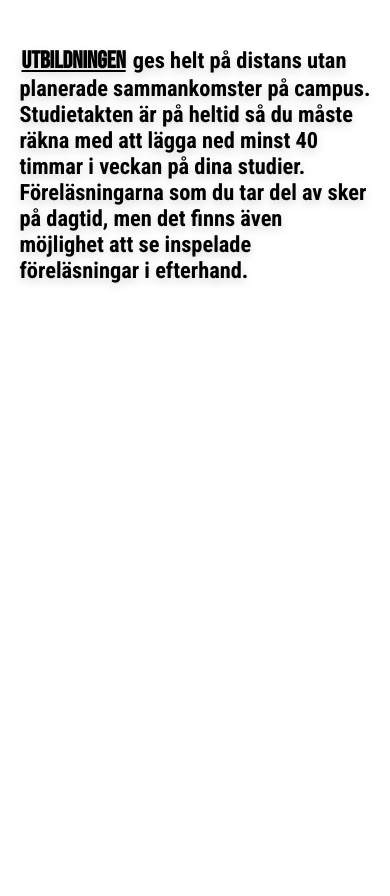
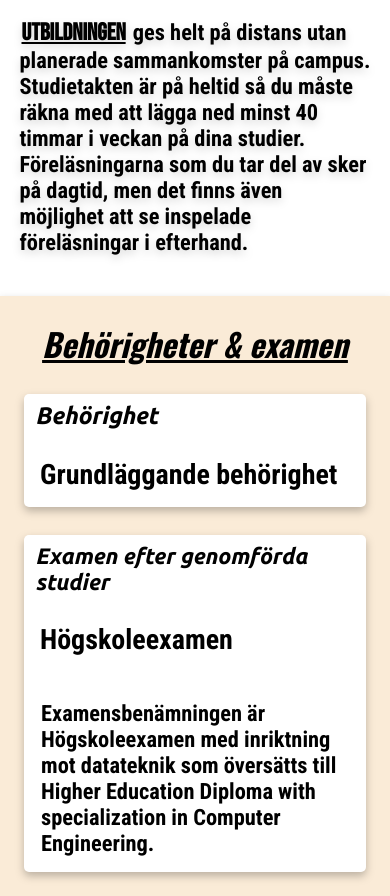
Before and after one commit to FalkenQ/Webbanvandbarhet-lab2, a plain HTML site: page index.html in a window 390 px wide. Shown: the part 3119-4015 px from the top of the page. Before the commit the page ends 3417 px from the top, so only its background shows below. Drawn offline with nearby package versions, Linux system fonts and the light colour scheme.

Commit message:
Lagt till ytterligare en sektion och css för den.

```diff
--- a/index.html
+++ b/index.html
@@ -10,6 +10,7 @@
     <link href="https://fonts.googleapis.com/css2?family=Roboto+Condensed:ital,wght@0,100..900;1,100..900&family=Roboto:ital,wght@0,100..900;1,100..900&display=swap" rel="stylesheet">
     <link href="https://fonts.googleapis.com/css2?family=Oswald:wght@200..700&display=swap" rel="stylesheet">
     <link href="https://fonts.googleapis.com/css2?family=Bebas+Neue&display=swap" rel="stylesheet">
+    <link href="https://fonts.googleapis.com/css2?family=Ubuntu:ital,wght@0,300;0,400;0,500;0,700;1,300;1,400;1,500;1,700&display=swap" rel="stylesheet">
 
     <!-- Länk till CSS-filen -->
     <link rel="stylesheet" href="styles.css">
@@ -110,5 +111,24 @@
                 Föreläsningarna som du tar del av sker på dagtid, men det finns även möjlighet att se inspelade föreläsningar i efterhand.
             </p>
         </section>
+
+        <section id="study-details" class="competence-container">
+            <h2>Behörigheter & examen</h2>
+
+            <section class="classification">
+                <h3 id="classification-title">Behörighet</h2>
+                <p class="competence">
+                    Grundläggande behörighet
+                </p>
+            </section>
+
+            <section class="exam">
+                <h3 id="exam-title">Examen efter genomförda studier</h3>
+                <p class="competence">Högskoleexamen</p>
+                <p class="competence-text">Examensbenämningen är Högskoleexamen med inriktning mot datateknik som översätts till Higher
+                    Education Diploma with specialization in Computer Engineering.
+                </p>
+            </section>
+        </section>
     </main>
 </body>
--- a/styles.css
+++ b/styles.css
@@ -2,6 +2,7 @@
     --font-heading: 'Oswald', sans-serif;
     --font-body: 'Roboto Condensed', sans-serif;
     --font-first-word: 'Bebas Neue', sans-serif;
+    --font-h3: 'Ubuntu', sans-serif;
 }
 
 .first-word {
@@ -60,6 +61,10 @@ h1 {
 
 h2 {
     font-family: var(--font-heading);
+}
+
+h3 {
+    font-family: var(--font-h3);
 }
 
 p {
@@ -201,6 +206,7 @@ body {
         width: 100%;
         padding: 2rem;
         margin: auto;
+        font-size: 1.5rem;
         background-color: antiquewhite;
         box-sizing: border-box;
         filter: drop-shadow(0px 4px 4px rgba(0, 0, 0, 0.25))
@@ -217,4 +223,52 @@ body {
         filter: drop-shadow(0px 4px 4px rgba(0, 0, 0, 0.15))
     }
 
+    /* Behörigheter */
+    .competence-container {
+        background-color: antiquewhite;
+        padding-bottom: 1.5rem;
+        filter: drop-shadow(0px 4px 4px rgba(0, 0, 0, 0.25))
+    }
+
+    .classification,
+    .exam {
+        background-color: #ffffff;
+        margin: 0 1.5rem;
+        border-radius: 5px;
+        filter: drop-shadow(0px 4px 4px rgba(0, 0, 0, 0.25))
+    }
+
+    .competence-container h2 {
+        padding-top: 1.5rem;
+    }
+
+    #classification-title {
+        text-align: start;
+        font-style: italic;
+        font-size: 1.5rem;
+        padding: 0.5rem 0.7rem 0 0.7rem;
+    }
+
+    #exam-title {
+        text-align: start;
+        font-style: italic;
+        font-size: 1.4rem;
+        padding: 0.5rem 0.7rem 0 0.7rem;
+    }
+
+    .competence {
+        width: 100%;
+        text-align: start;
+        padding-bottom: 1rem;
+        padding-left: 1rem;
+        font-size: 1.75rem;
+    }
+
+    .competence-text {
+        width: 90%;
+        font-size: 1.4rem;
+        margin: auto;
+        padding-bottom: 1rem;
+    }
+
 }
```
